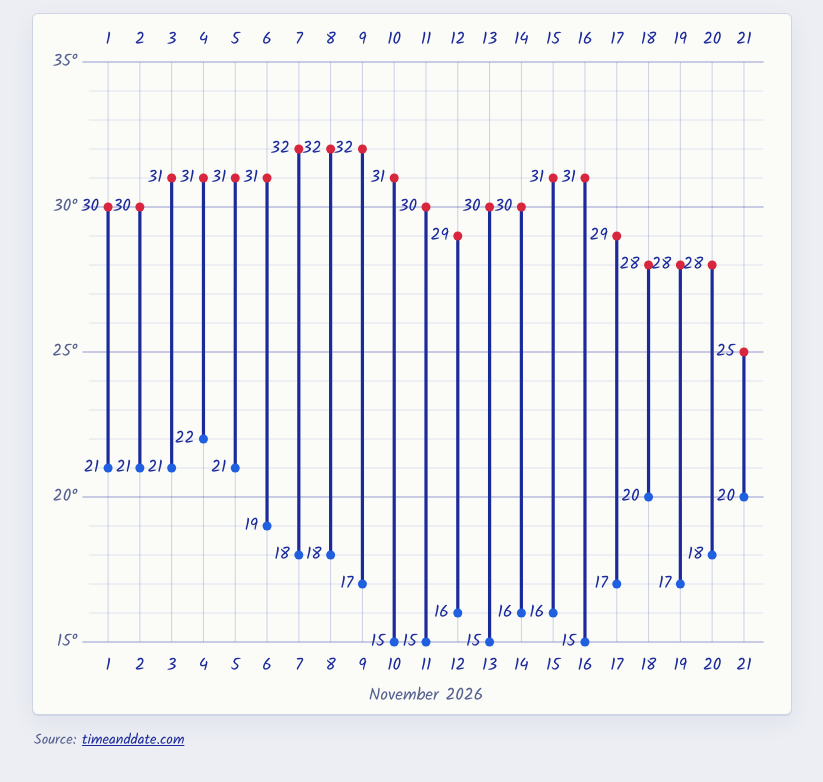
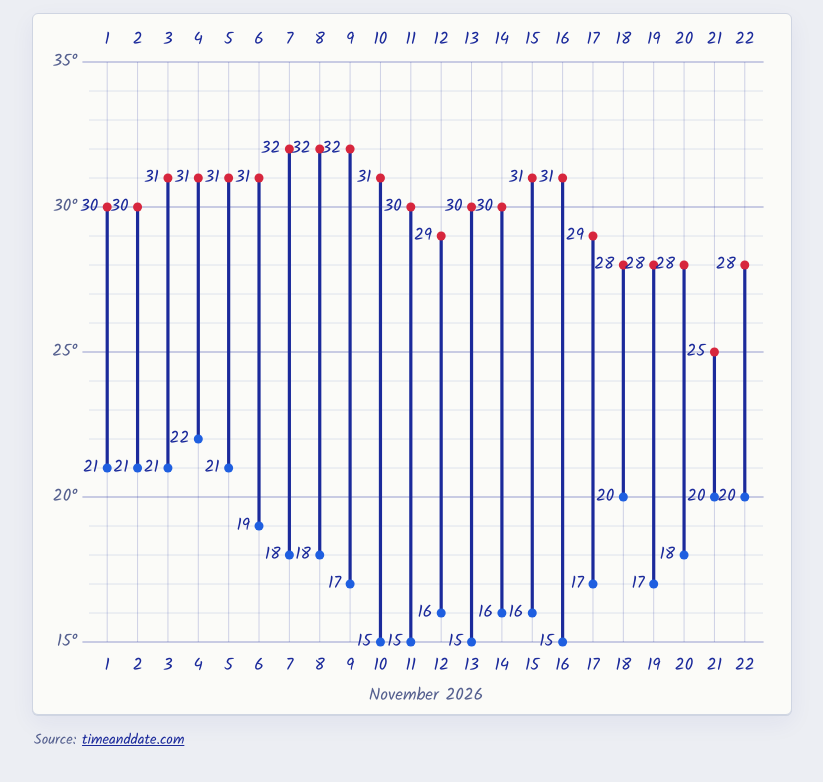
Before and after one commit to asingh44878/temp-nov-2026, a plain HTML site: page index.html in a window 1280 px wide. Shown: the part 94-876 px from the top of the page, without its empty margins (228-1051 px from the left). Drawn offline with nearby package versions, Linux system fonts and the light colour scheme.

Commit message:
Add weather data for day 22

```diff
--- a/index.html
+++ b/index.html
@@ -119,7 +119,8 @@
     { day: 18, min: 20, max: 28},
     { day: 19, min: 17, max: 28},
     { day: 20, min: 18, max: 28},
-    { day: 21, min: 20, max: 25}
+    { day: 21, min: 20, max: 25},
+    { day: 22, min: 20, max: 28}
   ];
 
   const Y_MIN = 15, Y_MAX = 35;
```
